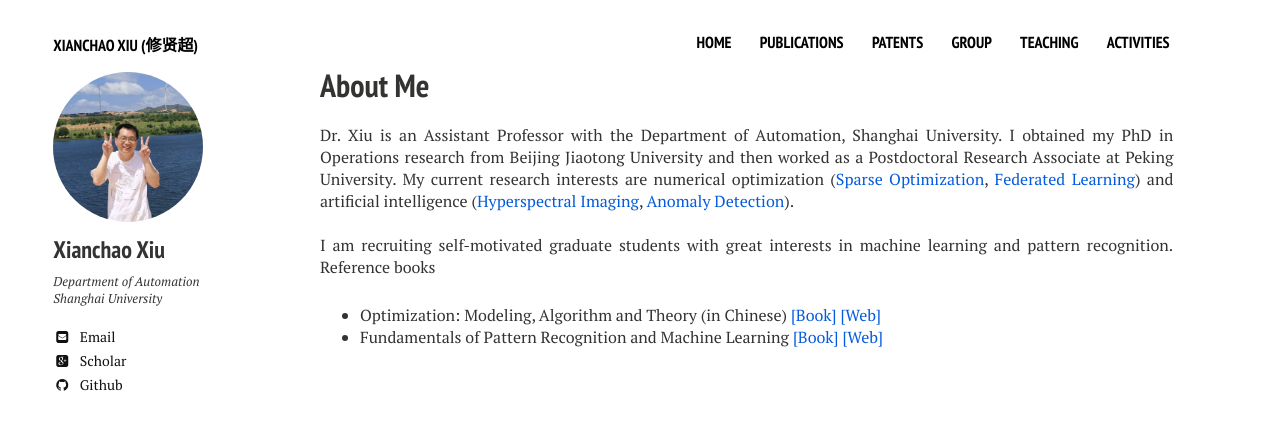
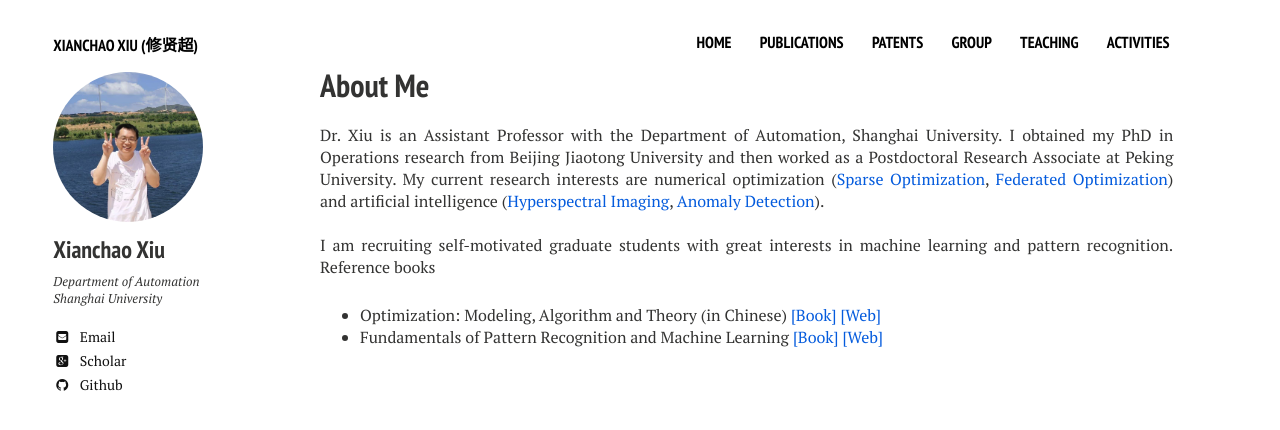
Before and after one commit to xianchaoxiu/xianchaoxiu.github.io, a Jekyll site: the page built from index.md, in a window 1280 px wide. Shown: the top 430 px of the page. Built offline with Jekyll 4.4.1, drawn with Linux system fonts in a browser that asks for light colours; nearby versions of some CDN libraries.

Commit message:
Update home2.html

```diff
--- a/_layouts/home2.html
+++ b/_layouts/home2.html
@@ -23,7 +23,7 @@
   <h1>About Me</h1>
       <p> Dr. Xiu is an Assistant Professor with the Department of Automation, Shanghai University.
 	      I obtained my PhD in Operations research from Beijing Jiaotong University and then worked as a Postdoctoral Research Associate at Peking University.
-	      My current research interests are numerical optimization (<a href="https://github.com/xianchaoxiu/Sparse-Optimization" class="textlink" target="_blank">Sparse Optimization</a>, <a href="https://github.com/xianchaoxiu/Federated-Learning" class="textlink" target="_blank">Federated Learning</a>)
+	      My current research interests are numerical optimization (<a href="https://github.com/xianchaoxiu/Sparse-Optimization" class="textlink" target="_blank">Sparse Optimization</a>, <a href="https://github.com/xianchaoxiu/Federated-Optimization" class="textlink" target="_blank">Federated Optimization</a>)
 	      and artificial intelligence (<a href="https://github.com/xianchaoxiu/Hyperspectral-Imaging" class="textlink" target="_blank">Hyperspectral Imaging</a>, <a href="https://github.com/xianchaoxiu/Anomaly-Detection" class="textlink" target="_blank">Anomaly Detection</a>). <br><br>
 
 	      I am recruiting self-motivated graduate students with great interests in machine learning and pattern recognition. Reference books
```
